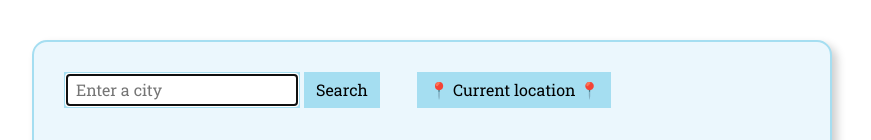
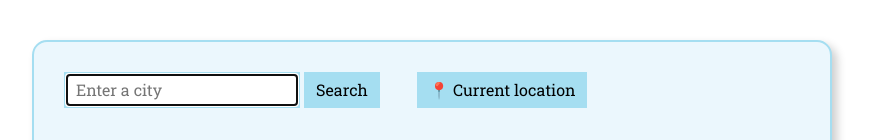
Before and after one commit to Cec-Adc/weather_app, a plain HTML site: page index.html in a window 1280 px wide. Shown: the top 140 px of the page, without its empty margins (208-1079 px from the left). Drawn offline with nearby package versions, Linux system fonts and the light colour scheme; no server answers.

Commit message:
Updated the current location button (HTML)

```diff
--- a/index.html
+++ b/index.html
@@ -36,7 +36,7 @@
         </div>
         <div class="col">
           <button class="current-location-button" id="current-location-button">
-            📍 Current location 📍
+            📍 Current location
           </button>
         </div>
       </div>
```
